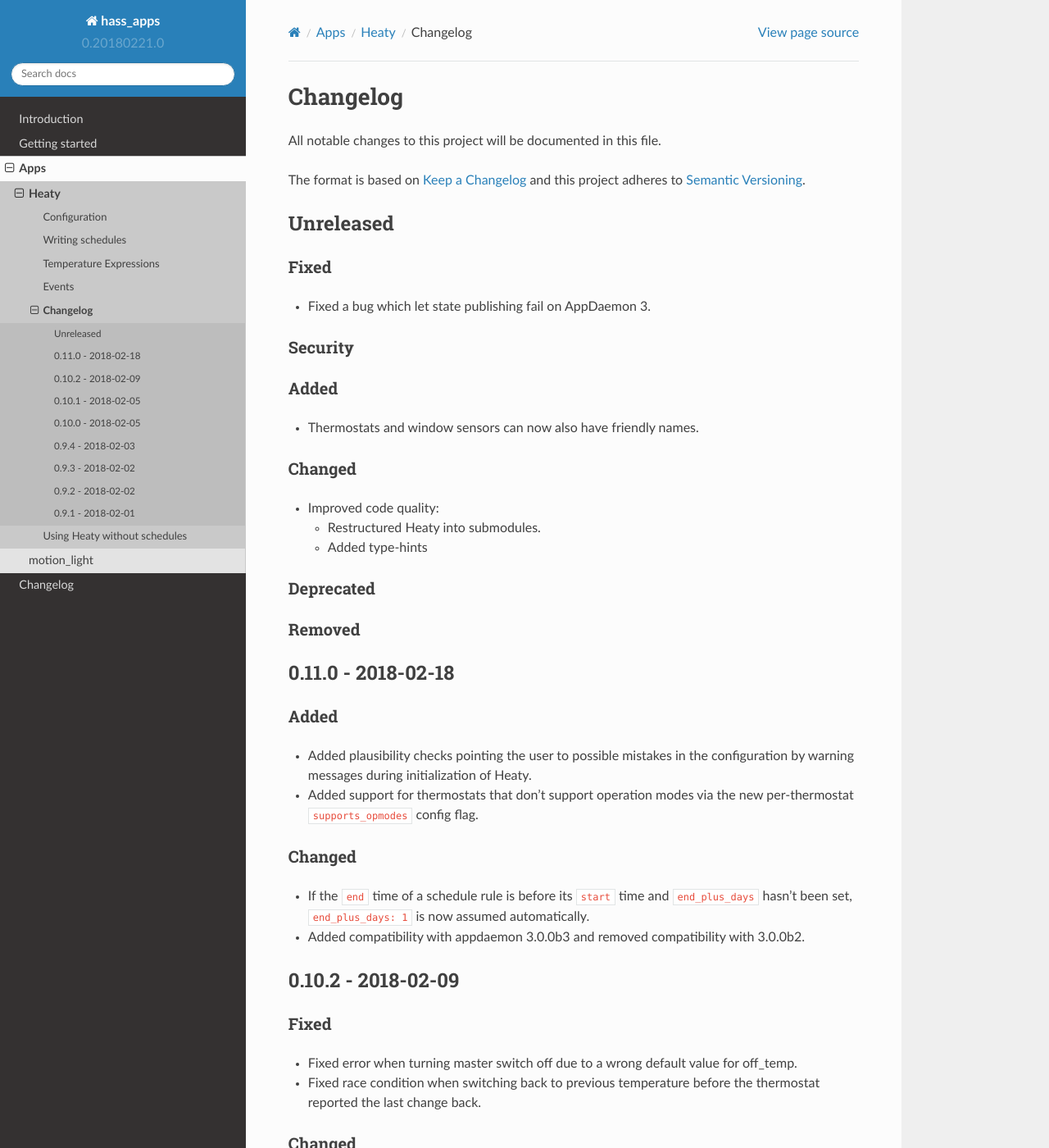
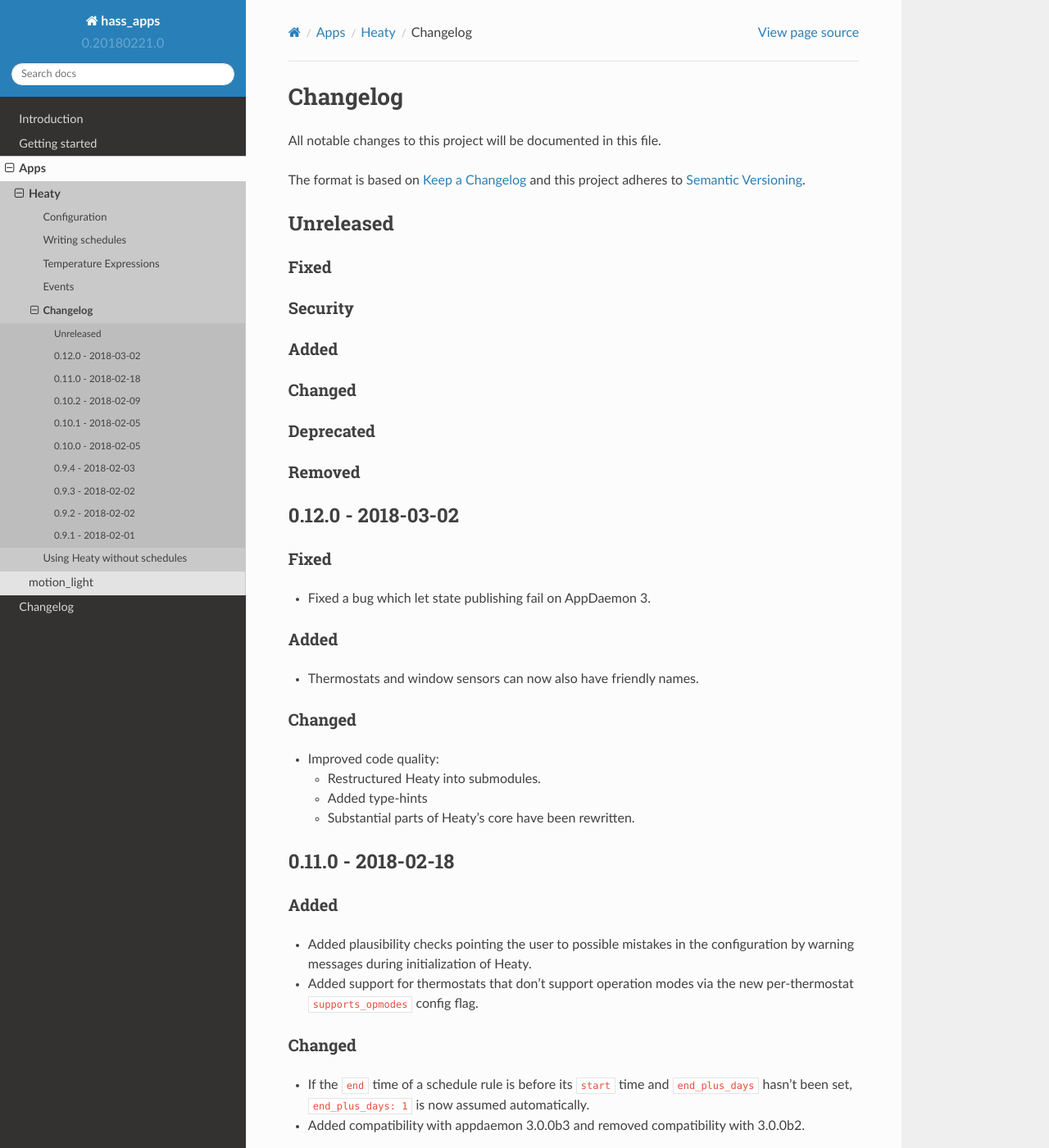
Before and after one commit to bob1de/hass-apps, a Sphinx documentation site: the page built from docs/apps/heaty/CHANGELOG.md, in a window 1280 px wide and 1400 px high. Shown: the whole window at 82% size. Built offline with Sphinx 7.4.7 and the Read the Docs theme 2.0.0, drawn with Linux system fonts in a browser that asks for light colours.

Commit message:
[heaty] Release v0.12.0

```diff
--- a/docs/apps/heaty/CHANGELOG.md
+++ b/docs/apps/heaty/CHANGELOG.md
@@ -9,9 +9,22 @@ and this project adheres to [Semantic Versioning](http://semver.org/spec/v2.0.0.
 ## Unreleased
 
 ### Fixed
-* Fixed a bug which let state publishing fail on AppDaemon 3.
 
 ### Security
+
+### Added
+
+### Changed
+
+### Deprecated
+
+### Removed
+
+
+## 0.12.0 - 2018-03-02
+
+### Fixed
+* Fixed a bug which let state publishing fail on AppDaemon 3.
 
 ### Added
 * Thermostats and window sensors can now also have friendly names.
@@ -20,10 +33,7 @@ and this project adheres to [Semantic Versioning](http://semver.org/spec/v2.0.0.
 * Improved code quality:
   * Restructured Heaty into submodules.
   * Added type-hints
-
-### Deprecated
-
-### Removed
+  * Substantial parts of Heaty's core have been rewritten.
 
 
 ## 0.11.0 - 2018-02-18
```
Also changed, not shown: 1 other file.
